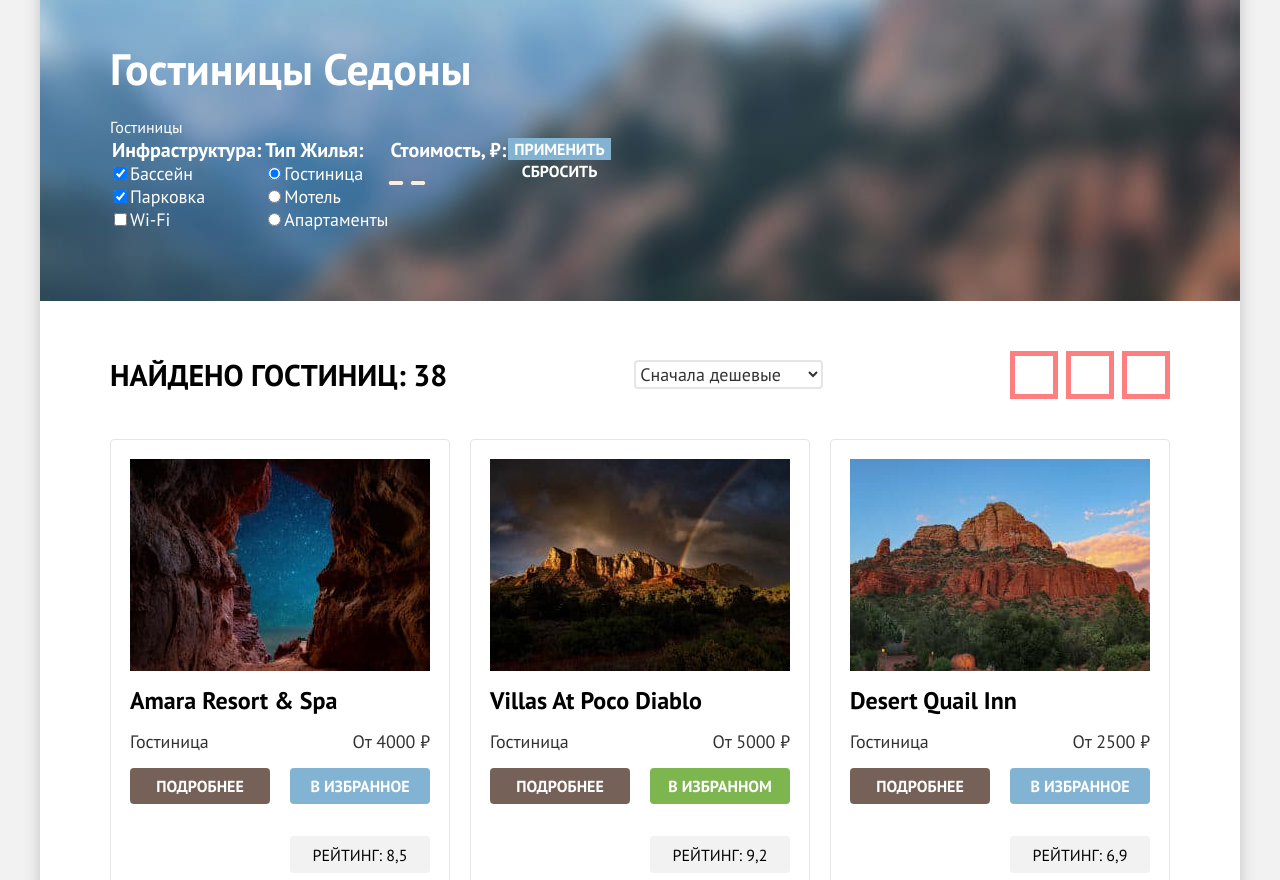
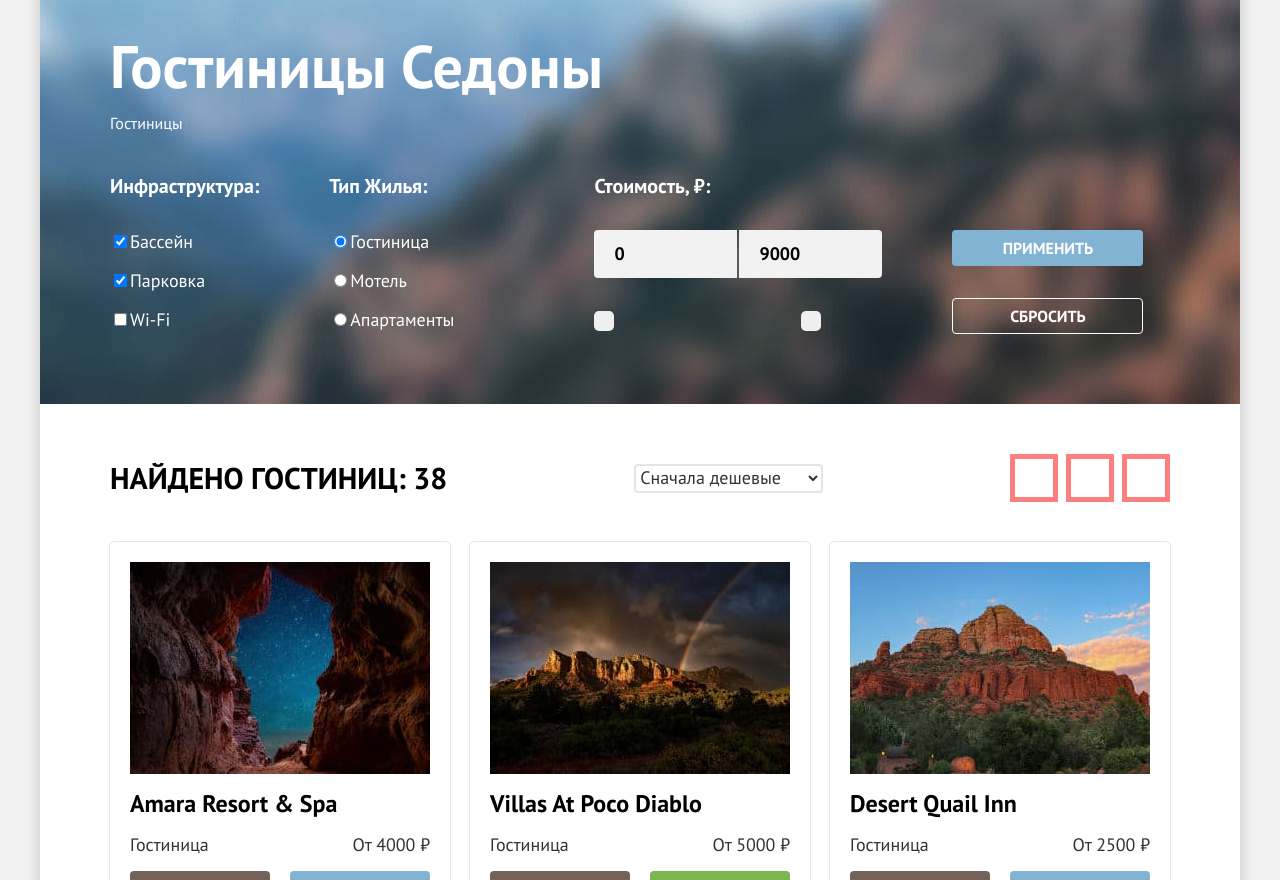
Before and after one commit to foraw/2683011-sedona-2, a plain HTML site: page catalog.html in a window 1280 px wide. Shown: the part 72-952 px from the top of the page. Drawn offline with Linux system fonts and the light colour scheme.

Commit message:
Добавляет изменения в микросетках разметки

```diff
--- a/catalog.html
+++ b/catalog.html
@@ -90,7 +90,8 @@
                         </li>
                         <li class="filter-item">
                            <label class="filter-subject" for="motel">
-                      <input class="input-radio" type="radio" id="motel" name="accommodation-type" value="motel">Мотель
+                              <input class="input-radio" type="radio" id="motel" name="accommodation-type"
+                                 value="motel">Мотель
                            </label>
                         </li>
                         <li class="filter-item">
@@ -101,26 +102,28 @@
                         </li>
                      </ul>
                   </fieldset>
-              <fieldset class="filter-group">
+                  <fieldset class="filter-group filter-group-price">
                      <legend class="filter-title">Стоимость, ₽:</legend>
-                <label class="visually-hidden" for="price-min">От
-                  <input class="input" type="text" id="price-min" name="price-min" placeholder="Введите минимальную"
-                    value="0">
+                     <label class="filter-subject" for="price-min">
+                        <span class="visually-hidden">От</span>
+                        <input class="input filter-input" type="text" id="price-min" name="price-min"
+                           placeholder="Введите минимальную" value="0">
                      </label>
-                <label class="visually-hidden" for="price-max">До
-                  <input class="input" type="text" id="price-max" name="price-max" placeholder="Введите максимальную"
-                    value="9000">
+                     <label class="filter-subject" for="price-max">
+                        <span class="visually-hidden">До</span>
+                        <input class="input filter-input filter-input-right" type="text" id="price-max" name="price-max"
+                           placeholder="Введите максимальную" value="9000">
                      </label>
                      <button class="button-slider" type="button">
                         <span class="visually-hidden">Регулирует минимальную стоимость</span>
                      </button>
-                <button class="button-slider" type="button">
+                     <button class="button-slider button-slider-right" type="button">
                         <span class="visually-hidden">Регулирует максимальную стоимость</span>
                      </button>
                   </fieldset>
-              <div class="filter-form-button">
-                <button class="button button-submit" type="submit">Применить</button>
-                <button class="button button-reset" type="reset">Сбросить</button>
+                  <div class="filter-form-buttons">
+                     <button class="button filter-form-button" type="submit">Применить</button>
+                     <button class="button filter-form-button button-reset" type="reset">Сбросить</button>
                   </div>
                </form>
             </section>
@@ -163,7 +166,7 @@
                   </a>
                   <p class="subtitle-text">Гостиница</p>
                   <p class="subtitle-text subtitle-text-price">От 4000 ₽</p>
-              <a class="button button-more-info" href="#">Подробнее</a>
+                  <a class="button button-info" href="#">Подробнее</a>
                   <button class="button button-favorite">В Избранное</button>
                   <p class="stars stars-four">
                      <span class="visually-hidden">4 звезды</span>
@@ -180,7 +183,7 @@
                   </a>
                   <p class="subtitle-text">Гостиница</p>
                   <p class="subtitle-text subtitle-text-price">От 5000 ₽</p>
-              <a class="button button-more-info" href="#">Подробнее</a>
+                  <a class="button button-info" href="#">Подробнее</a>
                   <button class="button button-favorite button-favorite-active">В Избранном</button>
                   <p class="stars stars-four">
                      <span class="visually-hidden">4 звезды</span>
@@ -197,7 +200,7 @@
                   </a>
                   <p class="subtitle-text">Гостиница</p>
                   <p class="subtitle-text subtitle-text-price">От 2500 ₽</p>
-              <a class="button button-more-info" href="#">Подробнее</a>
+                  <a class="button button-info" href="#">Подробнее</a>
                   <button class="button button-favorite">В Избранное</button>
                   <p class="stars stars-three">
                      <span class="visually-hidden">3 звезды</span>
@@ -214,7 +217,7 @@
                   </a>
                   <p class="subtitle-text">Гостиница</p>
                   <p class="subtitle-text subtitle-text-price">От 1500 ₽</p>
-              <a class="button button-more-info" href="#">Подробнее</a>
+                  <a class="button button-info" href="#">Подробнее</a>
                   <button class="button button-favorite">В Избранное</button>
                   <p class="stars stars-two">
                      <span class="visually-hidden">2 звезды</span>
@@ -261,17 +264,17 @@
             <h2 class="visually-hidden">Мы в социальных сетях</h2>
             <ul class="list socials-list">
                <li class="socials-item">
-              <a class="socials-link" href="https://vk.com/htmlacademy">
+                  <a class="socials-link socials-link-vk" href="https://vk.com/htmlacademy">
                      <span class="visually-hidden">ВКонтакте</span>
                   </a>
                </li>
                <li class="socials-item">
-              <a class="socials-link" href="https://t.me/htmlacademy">
+                  <a class="socials-link socials-link-telegram" href="https://t.me/htmlacademy">
                      <span class="visually-hidden">Телеграм</span>
                   </a>
                </li>
                <li class="socials-item">
-              <a class="socials-link" href="https://www.youtube.com/user/htmlacademyru">
+                  <a class="socials-link socials-link-youtube" href="https://www.youtube.com/user/htmlacademyru">
                      <span class="visually-hidden" lang="en">YouTube</span>
                   </a>
                </li>
--- a/styles/styles.css
+++ b/styles/styles.css
@@ -32,6 +32,23 @@
   margin: 0 auto;
   width: 1200px;
   text-align: center;
+}
+
+.visually-hidden {
+  position: fixed;
+  transform: scale(0);
+}
+
+.button {
+  color: #ffffff;
+  background-color: #82B3D3;
+  font-family: inherit;
+  font-size: 16px;
+  line-height: 20px;
+  font-weight: 700;
+  text-transform: uppercase;
+  text-decoration: none;
+  border-style: none;
 }
 
 .header {
@@ -104,96 +121,12 @@
   padding: 5px;
 }
 
-.button {
-  color: #ffffff;
-  background-color: #82B3D3;
-  font-family: inherit;
-  font-size: 16px;
-  line-height: 20px;
-  font-weight: 700;
-  text-transform: uppercase;
-  text-decoration: none;
-  border-style: none;
-}
-
 .user-menu-button {
   background-color: #756157;
   display: block;
   min-width: 130px;
   padding: 8px 15px;
   border-radius: 4px;
-}
-
-.button-search {
-  background-color: #756157;
-  font-size: 20px;
-  line-height: 36px;
-  padding: 8px 50px;
-  border-radius: 4px;
-}
-
-.button-subscribe {
-  font-size: 20px;
-  line-height: 36px;
-  padding: 8px 50px;
-  border-radius: 0 4px 4px 0;
-}
-
-.button-reset {
-  background-color: transparent;
-}
-
-.button-more-info {
-  background-color: #756157;
-  display: block;
-  text-align: center;
-  min-width: 110px;
-  padding: 8px 15px;
-  border-radius: 4px;
-}
-
-.button-favorite {
-  display: block;
-  min-width: 110px;
-  padding: 8px 15px;
-  border-radius: 4px;
-}
-
-.button-favorite-active {
-  background-color: #7db54f;
-}
-
-.button-rating {
-  color: #000000;
-  background-color: #F2F2F2;
-  font-weight: 400;
-  text-align: center;
-  min-width: 110px;
-  padding: 9px 15px 8px;
-  border-radius: 4px;
-}
-
-.button-pagination {
-  display: block;
-  font-size: 20px;
-  line-height: 36px;
-  padding: 12px 24px;
-  border-radius: 4px;
-}
-
-.button-pagination-two-digits {
-  padding: 12px 18px;
-}
-
-.button-pagination-current {
-  color: #000000;
-  background-color: #F2F2F2;
-}
-
-.pagination-dots {
-  font-weight: 400;
-  color: #000000;
-  background-color: transparent;
 }
 
 .main {
@@ -285,10 +218,6 @@
   margin: 0;
 }
 
-.subtitle-text-price {
-  text-align: right;
-}
-
 .advantages {
   display: flex;
   flex-direction: column;
@@ -366,6 +295,14 @@
   height: 72px;
 }
 
+.button-search {
+  background-color: #756157;
+  font-size: 20px;
+  line-height: 36px;
+  padding: 8px 50px;
+  border-radius: 4px;
+}
+
 .title-subscribe {
   color: #ffffff;
 }
@@ -390,6 +327,13 @@
   flex-grow: 1;
 }
 
+.button-subscribe {
+  font-size: 20px;
+  line-height: 36px;
+  padding: 8px 50px;
+  border-radius: 0 4px 4px 0;
+}
+
 .footer {
   display: flex;
   justify-content: space-between;
@@ -402,20 +346,21 @@
   height: 40px;
 }
 
-.socials-link {
-  color: inherit;
-  text-decoration: none;
-}
-
 .socials-list {
   display: flex;
 }
 
 .socials-item {
-  outline: 5px solid rgba(252, 0, 0, 0.5);
-  outline-offset: -5px;
+  outline: 2px solid rgba(252, 0, 0, 0.5);
+  outline-offset: -2px;
+}
+
+.socials-link {
+  display: block;
   width: 47px;
   height: 40px;
+  /* color: inherit; */
+  text-decoration: none;
 }
 
 .contacts-phone {
@@ -450,23 +395,77 @@
   margin-bottom: 50px;
 }
 
+.catalog-top-title {
+  margin: 0;
+  margin-bottom: 8px;
+  font-size: 60px;
+  font-weight: 700;
+  line-height: 78px;
+}
+
+.breadcrumbs-list {
+  margin: 0;
+  margin-bottom: 40px;
+  display: flex;
+}
+
 .breadcrumbs-link {
+  display: block;
   font-size: 16px;
   line-height: 21px;
   color: inherit;
   text-decoration: none;
 }
 
+.filter-form {
+  display: flex;
+  gap: 70px;
+}
+
 .filter-group {
   margin: 0;
+  margin-bottom: 3px;
   padding: 0;
   border: none;
+  display: flex;
+  gap: 18px;
+  flex-direction: column;
+}
+
+.filter-group-price {
+  display: grid;
+  grid-template-columns: 1fr 1fr;
+  column-gap: 2px;
+  align-content: space-between;
+  margin-left: 70px;
+}
+
+.filter-list {
+  display: grid;
+  gap: 16px;
 }
 
 .filter-title {
   font-size: 20px;
   line-height: 24px;
   font-weight: 700;
+  margin-bottom: 32px;
+  padding: 0;
+}
+
+.filter-item {
+  font-size: 18px;
+  line-height: 23px;
+}
+
+.filter-input {
+  font-weight: 700;
+  width: 143px;
+  padding-block: 12px;
+}
+
+.filter-input-right {
+  border-radius: 0 4px 4px 0;
 }
 
 .input-box {
@@ -474,18 +473,37 @@
   font-size: inherit;
 }
 
-.filter-item {
-  font-size: 18px;
-  line-height: 23px;
+.button-slider {
+  margin: 0;
+  padding: 0;
+  width: 20px;
+  height: 20px;
+  border-radius: 5px;
+  border-style: none;
 }
 
-.filter-form {
+.button-slider-right {
+  justify-self: center;
+}
+
+.filter-form-buttons {
   display: flex;
+  flex-direction: column;
+  justify-content: end;
 }
 
 .filter-form-button {
-  display: flex;
-  flex-direction: column;
+  display: block;
+  min-width: 191px;
+  padding: 8px 16px;
+  border-radius: 4px;
+}
+
+.button-reset {
+  background-color: transparent;
+  margin-top: 32px;
+  outline: 1px solid #ffffff;
+  outline-offset: -1px;
 }
 
 .sorting-wrapper {
@@ -528,48 +546,79 @@
   margin-bottom: 60px;
 }
 
-.catalog-title {
-  text-transform: capitalize;
+.catalog-list {                                   /*                   */
+  display: grid;
+  grid-template-columns: repeat(3, 1fr);
+  gap: 20px;
+  padding: 0 70px;
+  margin-bottom: 80px;
 }
 
-.catalog-img-link {
+.catalog-item {                                   /*                   */
+  outline: 1px solid #e6e6e6;
+  border-radius: 4px;
+  display: grid;
+  grid-template-columns: 1fr 1fr;
+  row-gap: 16px;
+  column-gap: 20px;
+  padding: 20px;
+  box-sizing: border-box;
+}
+
+.catalog-img-link {                                /*                   */
   text-decoration: none;
-  /* grid-column-start: span 2; */
-  grid-column: 1 / 3;
+  grid-column: 1 / -1;
 }
 
 .catalog-image {
   display: block;
 }
 
-.catalog-title-link {
+.catalog-title-link {                             /*                   */
   text-decoration: none;
-  /* grid-column-start: span 2; */
-  grid-column: 1 / 3;
+  grid-column: 1 / -1;
 }
 
-.catalog-list {
-  display: grid;
-  grid-template-columns: repeat(3, 340px);
-  row-gap: 20px;
-  column-gap: 20px;
-  padding: 0 70px;
-  margin-bottom: 80px;
+.catalog-title {
+  text-transform: capitalize;
 }
 
-.catalog-item {
-  outline: 1px solid #e6e6e6;
-  outline-offset: -1px;
-  border-radius: 4px;
-  width: 300px;
-  display: grid;
-  grid-template-columns: 1fr 1fr;
-  row-gap: 16px;
-  column-gap: 20px;
-  padding: 20px;
+.subtitle-text-price {
+  /* text-align: right; */       /** задаёт Ширину по всей ячейке*/
+  justify-self: end;             /** задаёт Ширину по Элементу */
 }
 
-.item-grid p {
+.button-info {
+  background-color: #756157;
+  display: block;
+  text-align: center;
+  min-width: 110px;
+  padding: 8px 15px;
+  border-radius: 4px;
+}
+
+.button-favorite {
+  display: block;
+  min-width: 110px;
+  padding: 8px 15px;
+  border-radius: 4px;
+}
+
+.button-favorite-active {
+  background-color: #7db54f;
+}
+
+.button-rating {
+  color: #000000;
+  background-color: #F2F2F2;
+  font-weight: 400;
+  text-align: center;
+  min-width: 110px;
+  padding: 9px 15px 8px;
+  border-radius: 4px;
+}
+
+.catalog-item p {
   margin: 0;
 }
 
@@ -579,7 +628,40 @@
   gap: 8px;
 }
 
-.visually-hidden {
-  position: fixed;
-  transform: scale(0);
+.button-pagination {
+  display: block;
+  font-size: 20px;
+  line-height: 36px;
+  padding: 12px 24px;
+  border-radius: 4px;
 }
+
+.button-pagination-current {
+  color: #000000;
+  background-color: #F2F2F2;
+}
+
+.pagination-dots {
+  font-weight: 400;
+  color: #000000;
+  background-color: transparent;
+}
+
+.button-pagination-two-digits {
+  padding: 12px 18px;
+}
+
+
+/* .subtitle-advantages::after {
+  content: "";
+  position: absolute;
+  left: 0;
+  right: 0;
+  bottom: -2px;
+  background-color: black;
+  height: 2px;
+}
+
+.subtitle-advantages {
+  position: relative;
+} */
```
Also changed, not shown: index.html (+5 -4 lines), images/socials/telegram.svg, images/socials/youtube.svg. Lines whose indentation alone changed are shown as unchanged.
